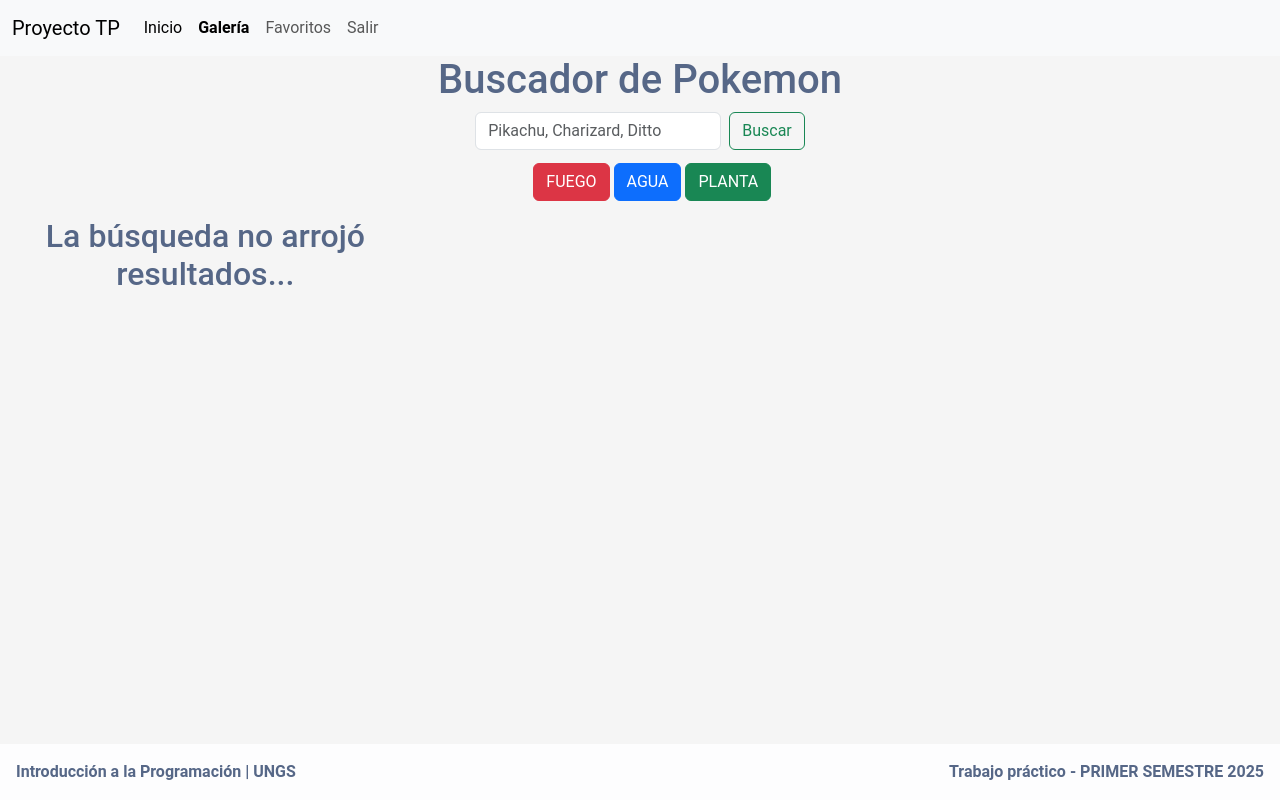
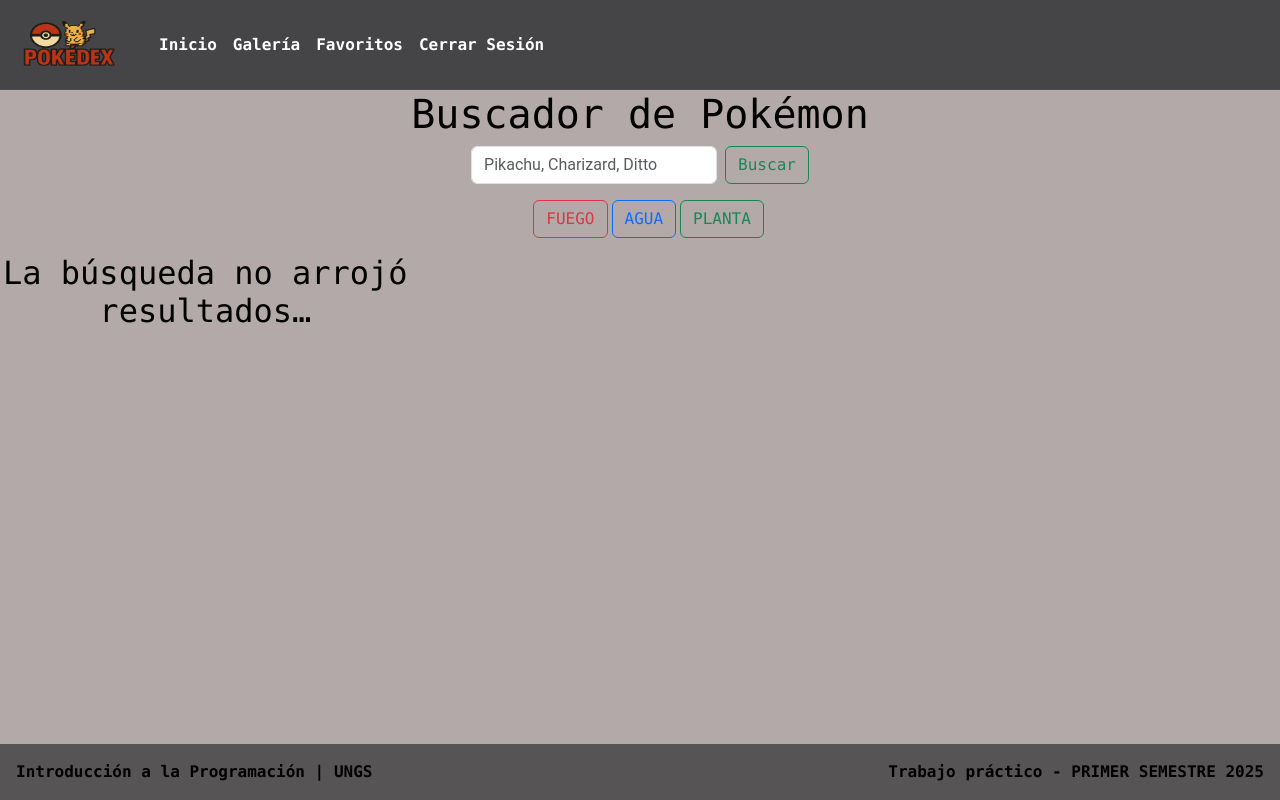
Before and after one commit to AgustinaSJ97/POKEDEX_Introducci-n_a_la_programaci-n, a Django app: page /home/ in a window 1280 px wide. Run offline with Django 5.2, Linux system fonts and the light colour scheme; a user stored in the database is signed in; some libraries are stand-ins or nearby versions.

Commit message:
cambio estetico

```diff
--- a/app/templates/footer.html
+++ b/app/templates/footer.html
@@ -1,5 +1,5 @@
 <footer class="bg-body-tertiary text-center text-lg-start fixed-bottom">
-    <div class="text-center p-3" style="display: flex;background-color: rgb(255 255 255 / 78%);justify-content: space-between;">
+    <div class="text-center p-3 font-monospace" style="display: flex;background-color: rgba(43, 39, 39, 0.78);justify-content: space-between;">
         <strong>Introducción a la Programación | UNGS</strong>
         <strong>{{VERSION}}</strong>
     </div>
--- a/app/templates/header.html
+++ b/app/templates/header.html
@@ -4,36 +4,94 @@
 <head>
     <meta charset="UTF-8">
     <meta name="viewport" content="width=device-width, initial-scale=1.0">
-    <title>POKEDEX - IP</title>
+    <title>POKEDEX </title>
     {% load bootstrap5 %} {% bootstrap_css %} {% bootstrap_javascript %} {% load static %}
+    <link rel="icon" type="png" href="{% static 'favicon.png' %}">
     <link rel="stylesheet" type="text/css" href="{% static 'styles.css' %}">
     <link href="https://fonts.googleapis.com/icon?family=Material+Icons" rel="stylesheet">
+
+    <style>
+    .type-label {
+    display: inline-block;
+    padding: 2px 4px;
+    margin: 2px 2px 2px 0;
+    border-radius: 12px;
+    font-weight: bold;
+    font-size: 0.85em;
+    color: #ffffff;
+    border: 1px solid #000000;
+    text-shadow:
+        -1px -1px 0 black,
+         1px -1px 0 black,
+        -1px  1px 0 black,
+         1px  1px 0 black;
+
+    }
+
+    .type-fire {
+    background-color: #f03030;
+    }
+
+    .type-water {
+    background-color: #6890F0;
+    }
+
+    .type-grass {
+    background-color: #78C850;
+    }
+
+    .type-poison {
+    background-color: #A040A0;
+    }
+
+    .type-flying {
+    background-color: #A890F0;
+    }
+
+    .type-bug {
+    background-color: #A8B820;
+    }
+
+    .type-normal {
+    background-color: #A8A878;
+    }
+
+    .type-electric {
+    background-color: #F8D030;
+    }
+
+    .type-ground {
+    background-color: #7a68e0;
+    }
+
+/* Agregá más según los tipos que uses */
+</style>
 </head>
 
 <body>
-    <nav class="navbar navbar-expand-lg bg-body-tertiary">
+    <nav class="navbar navbar-expand-lg bg-dark bg-opacity-75 border-bottom border-body" data-bs-theme="dark">
         <div class="container-fluid">
-            <a class="navbar-brand" href="#">Proyecto TP</a>
+            <a class="navbar-brand" href="#"><img src="{% static 'LogoPokedex.png' %}" alt="Logo" width="115" height="60" class="d-inline-block align-text-top me-2"></a>
             <button class="navbar-toggler" type="button" data-bs-toggle="collapse" data-bs-target="#navbarSupportedContent" aria-controls="navbarSupportedContent" aria-expanded="false" aria-label="Toggle navigation">
         <span class="navbar-toggler-icon"></span>
       </button>
             <div class="collapse navbar-collapse" id="navbarSupportedContent">
                 <ul class="navbar-nav me-auto mb-2 mb-lg-0">
                     <li class="nav-item">
-                        <a class="nav-link active" aria-current="page" href="{% url 'index-page' %}">Inicio</a>
+                        <a class="nav-link active text-white font-monospace"  aria-current="page" href="{% url 'index-page' %}"><strong>Inicio</strong></a>
                     </li>
                     <li class="nav-item">
-                        <a class="nav-link active" aria-current="page" href="{% url 'home' %}"><strong>Galería</strong></a>
+                        <a class="nav-link active text-white font-monospace" aria-current="page" href="{% url 'home' %}"><strong>Galería</strong></a>
                     </li>
                     {% if request.user.is_authenticated %}
                     <li class="nav-item">
-                        <a class="nav-link" href="{% url 'favoritos' %}">Favoritos</a>
+                        <a class="nav-link active text-white font-monospace"  href="{% url 'favoritos' %}"><strong>Favoritos</strong></a>
                     </li>
                     {% endif %}
                     <li class="nav-item">
                         {% if request.user.is_authenticated %}
-                        <a class="nav-link" href="{% url 'exit' %}">Salir</a> {% else %}
-                        <a class="nav-link" href="{% url 'login' %}">Iniciar sesión</a> {% endif %}
+                        <a class="nav-link active text-white font-monospace"  href="{% url 'exit' %}"><strong>Cerrar Sesión</strong></a> {% else %}
+                        <a class="nav-link active text-white font-monospace"  href="{% url 'login' %}"><strong>Iniciar Sesión</strong></a> {% endif %}
                     </li>
                 </ul>
 
--- a/app/templates/home.html
+++ b/app/templates/home.html
@@ -1,63 +1,111 @@
-{% extends 'header.html' %} {% block content %}
+{% extends 'header.html' %}
+
+{% block content %}
+<!-- ─────────────────────────── Spinner ──────────────────────────── -->
+<div id="spinner"></div>
+
+<style>
+    /* Spinner siempre visible mientras el body tenga la clase 'preloading' */
+    #spinner {
+        position: fixed;
+        top: 50%;
+        left: 50%;
+        z-index: 9999;
+        width: 100px;
+        height: 100px;
+        margin: -25px 0 0 -25px;
+        border: 5px solid #f3f3f3;
+        border-top: 5px solid #303030;
+        border-radius: 50%;
+        animation: spin 1s linear infinite;
+        display: block;
+    }
+
+    @keyframes spin {
+        0% { transform: rotate(0deg); }
+        100% { transform: rotate(360deg); }
+    }
+
+    /* Ocultar el spinner cuando el body ya está cargado */
+    body.loaded #spinner {
+        display: none;
+    }
+</style>
+
 <main>
-    <h1 class="text-center">Buscador de Pokemon</h1>
+    <h1 class="text-center font-monospace">Buscador de Pokémon</h1>
 
-    <div class="d-flex justify-content-center" style="margin-bottom: 1%">
-        <!-- Buscador del sitio -->
+    <!-- ─────────────── Formulario de búsqueda ─────────────── -->
+    <div class="d-flex justify-content-center mb-3">
         <form class="d-flex" action="{% url 'buscar' %}" method="POST">
             {% csrf_token %}
-            <input class="form-control me-2" type="search" name="query" placeholder="Pikachu, Charizard, Ditto" aria-label="Search">
-            <button class="btn btn-outline-success" type="submit">Buscar</button>
+            <input class="form-control me-2" type="search" name="query"
+                   placeholder="Pikachu, Charizard, Ditto" aria-label="Search">
+            <button class="btn btn-outline-success font-monospace" type="submit">Buscar</button>
         </form>
     </div>
 
+    <!-- ─────────────── Filtros por tipo ─────────────── -->
     <div class="d-flex gap-1 col-2 mx-auto mb-3">
         <form method="post" action="{% url 'filter_by_type' %}">
             {% csrf_token %}
             <input type="hidden" name="type" value="fire">
-            <button type="submit" class="btn btn-danger">FUEGO</button>
+            <button type="submit" class="btn btn-outline-danger font-monospace">FUEGO</button>
         </form>
 
         <form method="post" action="{% url 'filter_by_type' %}">
             {% csrf_token %}
             <input type="hidden" name="type" value="water">
-            <button type="submit" class="btn btn-primary">AGUA</button>
+            <button type="submit" class="btn btn-outline-primary font-monospace">AGUA</button>
         </form>
 
         <form method="post" action="{% url 'filter_by_type' %}">
             {% csrf_token %}
             <input type="hidden" name="type" value="grass">
-            <button type="submit" class="btn btn-success">PLANTA</button>
+            <button type="submit" class="btn btn-outline-success font-monospace">PLANTA</button>
         </form>
     </div>
 
+    <!-- ─────────────── Resultados ─────────────── -->
     <div class="row row-cols-1 row-cols-md-3 g-4">
         {% if images|length == 0 %}
-        <h2 class="text-center">La búsqueda no arrojó resultados...</h2>
-        {% else %} {% for img in images %}
+            <h2 class="text-center font-monospace">La búsqueda no arrojó resultados…</h2>
+        {% else %}
+            {% for img in images %}
                 <div class="col">
-            <!-- evaluar si la imagen pertenece al tipo fuego, agua o planta -->
-            <div class="card border-success mb-3 ms-5" style="max-width: 540px; ">
+                    <div class="card
+                        {% if 'fire' in img.types %}border-danger
+                        {% elif 'water' in img.types %}border-primary
+                        {% elif 'grass' in img.types %}border-success
+                        {% else %}border-warning
+                        {% endif %}
+                    mb-3 ms-5" style="max-width: 540px;">
                         <div class="row g-0">
                             <div class="col-md-4">
-                         <img src="{{ img.image }}" class="card-img-top"alt="imagen">
+                                <img src="{{ img.image }}" class="card-img-top" alt="imagen">
                             </div>
 
                             <div class="col-md-8">
                                 <div class="card-body">
-                            <h3 class="card-title">{{ img.name }} #{{ img.id }} <img src="https://raw.githubusercontent.com/PokeAPI/sprites/master/sprites/items/poke-ball.png" alt="Master Ball"></h3>
-                            <p class="card-text">
+                                    <h3 class="card-title">
+                                        {{ img.name }} #{{ img.id }}
+                                        <img src="https://raw.githubusercontent.com/PokeAPI/sprites/master/sprites/items/poke-ball.png"
+                                             alt="Master Ball">
+                                    </h3>
+
                                     <div class="alert alert-warning alert-dismissible fade show" role="alert">
                                         {% for poketype in img.types %}
-                                    <strong><em>{{poketype}}</em></strong>
+                                            <span class="type-label type-{{ poketype|lower }} font-monospace">{{ poketype|upper }}</span>
                                         {% endfor %}
-                                    <button type="button" class="btn-close" data-bs-dismiss="alert" aria-label="Close"></button>
+                                        <button type="button" class="btn-close" data-bs-dismiss="alert"
+                                                aria-label="Close"></button>
                                     </div>
-                            </p>
-                            <p class="card-text"><small class="text-body-secondary">Altura: {{ img.height }}</small></p>
-                            <p class="card-text"><small class="text-body-secondary">Peso: {{ img.weight }}</small></p>
-                            <p class="card-text"><small class="text-body-secondary">Nivel de experiencia base: {{ img.base }}</small></p>
+
+                                    <p class="card-text"><small class="text-body-secondary font-monospace">Altura: {{ img.height }}</small></p>
+                                    <p class="card-text"><small class="text-body-secondary font-monospace">Peso: {{ img.weight }}</small></p>
+                                    <p class="card-text"><small class="text-body-secondary font-monospace">Nivel de experiencia base: {{ img.base }}</small></p>
                                 </div>
+
                                 {% if request.user.is_authenticated %}
                                     <div class="card-footer text-center">
                                         <form method="post" action="{% url 'agregar-favorito' %}">
@@ -66,9 +114,12 @@
                                             <input type="hidden" name="height" value="{{ img.height }}">
                                             <input type="hidden" name="weight" value="{{ img.weight }}">
                                             <input type="hidden" name="types" value="{{ img.types }}">
-                                <input type="hidden" name="image" value="{{ img.image }}"> {% if img in favourite_list %}
-                                <button type="submit" class="btn btn-primary btn-sm float-left" style="color:white" disabled>✔️ Favoritos</button> {% else %}
-                                <button type="submit" class="btn btn-primary btn-sm float-left" style="color:white">❤️ Favoritos</button> {% endif %}
+                                            <input type="hidden" name="image" value="{{ img.image }}">
+                                            {% if img.name in favourite_list %}
+                                                <button type="submit" class="btn btn-primary btn-sm font-monospace" disabled>✔️ Favoritos</button>
+                                            {% else %}
+                                                <button type="submit" class="btn btn-primary btn-sm font-monospace" >❤️ Favoritos</button>
+                                            {% endif %}
                                         </form>
                                     </div>
                                 {% endif %}
@@ -76,7 +127,24 @@
                         </div>
                     </div>
                 </div>
-        {% endfor %} {% endif %}
+            {% endfor %}
+        {% endif %}
     </div>
 </main>
+
+<script>
+    window.addEventListener('load', () => {
+        document.body.classList.remove('preloading');
+        document.body.classList.add('loaded');
+    });
+
+    // Mostrar spinner en cada envío de formulario
+    document.querySelectorAll('form').forEach(form => {
+        form.addEventListener('submit', () => {
+            document.body.classList.remove('loaded');
+            document.body.classList.add('preloading');
+        });
+    });
+</script>
+
 {% endblock %}
--- a/app/templates/index.html
+++ b/app/templates/index.html
@@ -1,9 +1,9 @@
 {% extends 'header.html' %} {% block content %} {% if request.user.is_authenticated %}
-<h2 class="text-center">Bienvenido {{ user.username | upper }}!</h2>
+<h2 class="text-center font-monospace">Bienvenido {{ user.username | upper }}!</h2>
 {% else %}
-<h2 class="text-center">Bienvenido!</h2>
+<h2 class="text-center font-monospace">Bienvenido!</h2>
 {% endif %}
-<p class="text-center">
+<p class="text-center font-monospace">
     Mirá las imágenes desde <a href="{% url 'home' %}">este link.</a>
 </p>
 {% endblock %}
--- a/static/styles.css
+++ b/static/styles.css
@@ -1,6 +1,6 @@
 body {
-    color: #566787;
-    background: #f5f5f5;
+    color: #000000;
+    background: #b4a9a9;
     font-family: 'Roboto', sans-serif;
 }
 
```
Also changed, not shown: other parts of static/styles.css (+41 -0 lines), static/LogoPokedex.png (added), static/favicon.png (added). Lines whose indentation alone changed are shown as unchanged.
